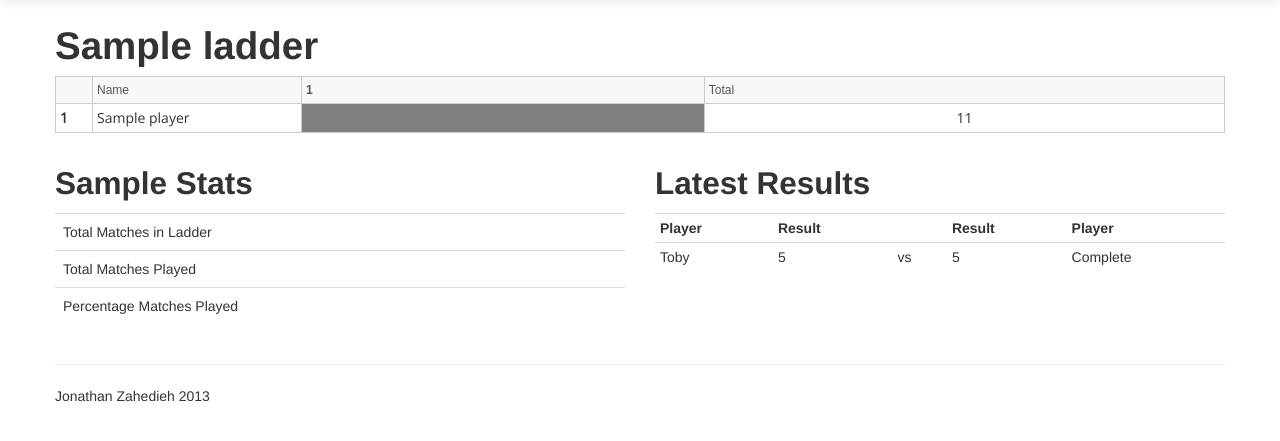
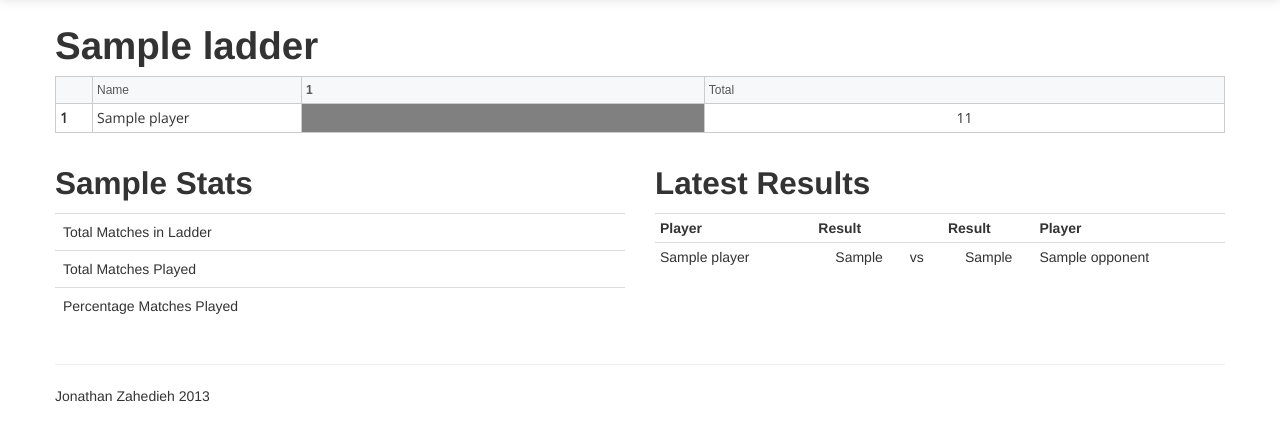
Before and after one commit to jzahedieh/django-tennis-ladder, a Django app: template ladder/templates/ladder/ladder/index.html in a window 1280 px wide. Shown: the part 44-485 px from the top of the page. Run offline with Django 3.2, Linux system fonts and the light colour scheme; the template is opened without the code that fills it: most values are stand-ins (such as "Sample title", 1, 10 or a date in 2020); some libraries are stand-ins or nearby versions.

Commit message:
Get results and match opponents together to show once
todo: date sorting and limiting

```diff
--- a/ladder/templates/ladder/ladder/index.html
+++ b/ladder/templates/ladder/ladder/index.html
@@ -78,15 +78,18 @@ $(document).ready(function()
                 <th></th>
                 <th>Result</th>
                 <th>Player</th>
-
-                <tr>
-                    <td>Toby</td>
-                    <td>5</td>
-                    <td>vs</td>
-                    <td>5</td>
-                    <td>Complete</td>
-                </tr>
+                {% for key, value in ladder.get_latest_results %}
+                    <tr>
+                        <td>{{ value.player }}</td>
+                        <td style="text-align: center;">{{ value.player_result }}</td>
+                        <td>vs</td>
+                        <td style="text-align: center;">{{ value.opponent_result }}</td>
+                        <td>{{ value.opponent }}</td>
+                    </tr>
+                {% endfor %}
             </table>
         </div>
     </div>
+
+
 {% endblock %}
```
Also changed, not shown: ladder/models.py (+12 -4 lines).
